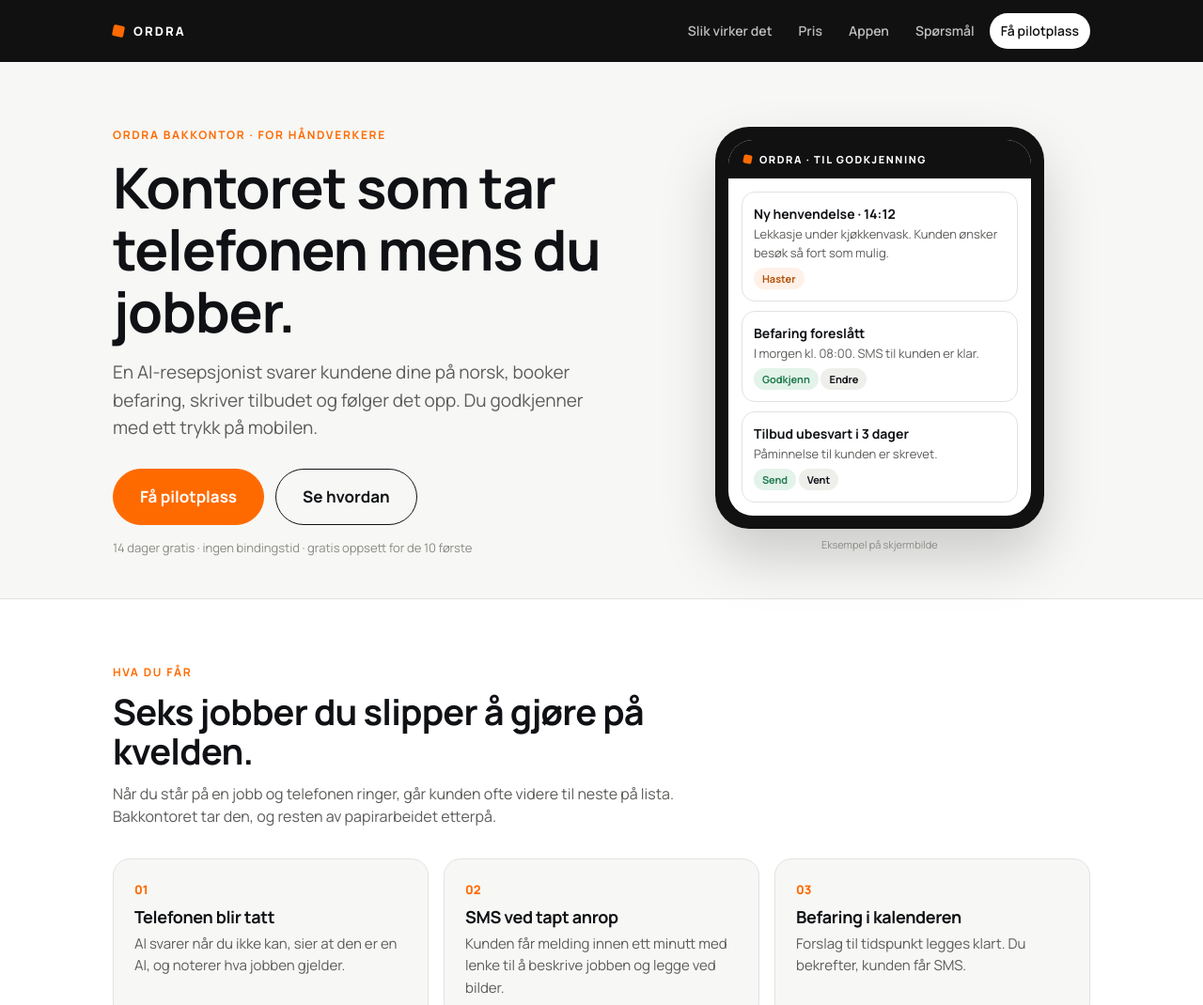
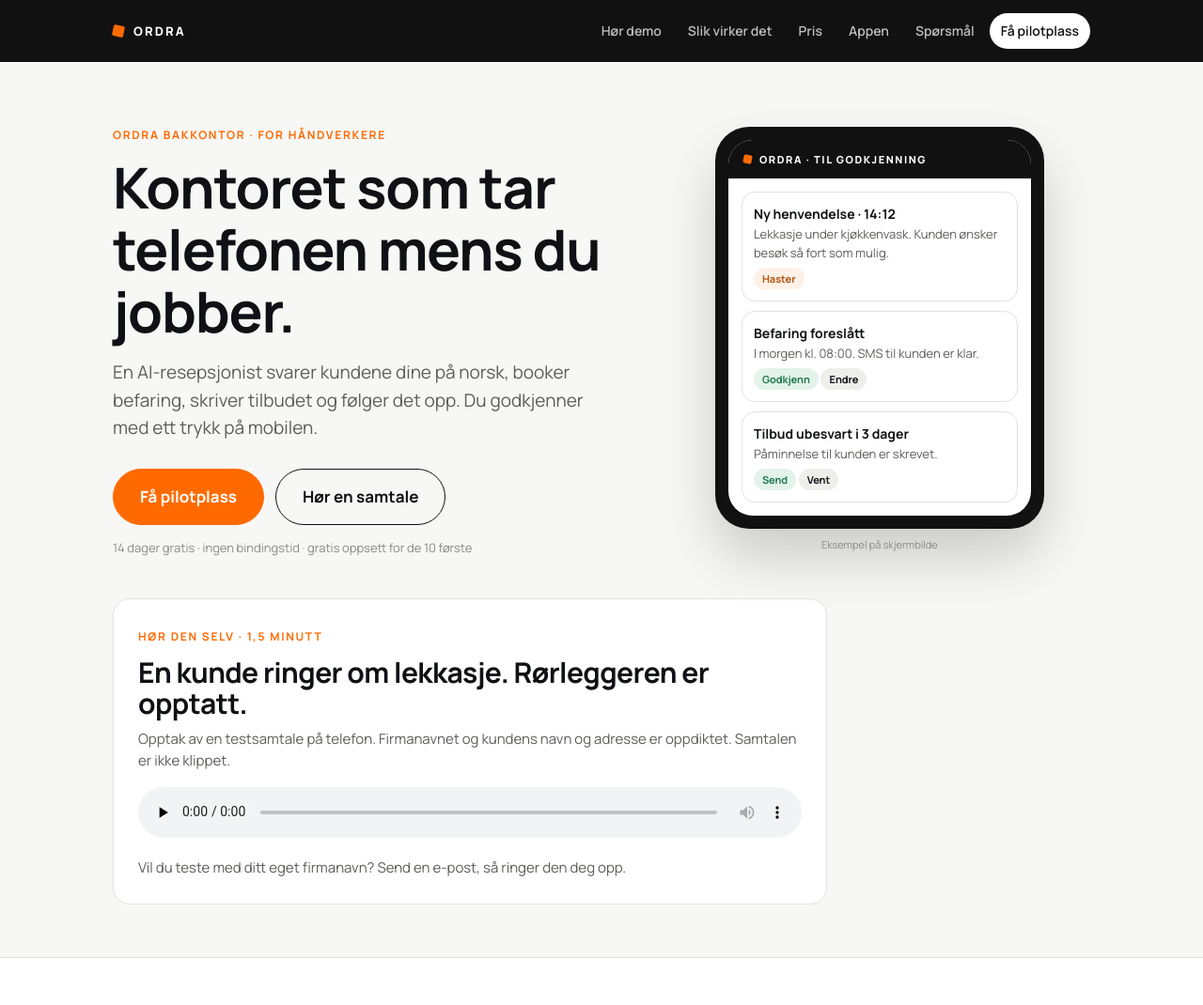
Before and after one commit to asstrata-art/ordra, a plain HTML site: page site/bakkontor/index.html in a window 1280 px wide. Shown: the top 1070 px of the page at 94% size. Drawn offline with Linux system fonts and the light colour scheme.

Commit message:
Bakkontor-siden: nytt demoopptak fra ekte telefonsamtale
Co-Authored-By: Claude Fable 5.2 <noreply@anthropic.com>
Claude-Session: https://claude.ai/code/session_014Qf8E8LfhVqKE5Nb2mzauP

```diff
--- a/site/bakkontor/index.html
+++ b/site/bakkontor/index.html
@@ -90,6 +90,7 @@ footer{padding:28px 0 40px;font-size:13px;color:var(--faint)}
 <header class="hdr"><div class="wrap">
   <a class="brand" href="../"><i></i>ORDRA</a>
   <nav class="nav">
+    <a href="#demo">Hør demo</a>
     <a href="#slik">Slik virker det</a>
     <a href="#pris">Pris</a>
     <a href="#app">Appen</a>
@@ -105,7 +106,7 @@ footer{padding:28px 0 40px;font-size:13px;color:var(--faint)}
     <p class="lead">En AI-resepsjonist svarer kundene dine på norsk, booker befaring, skriver tilbudet og følger det opp. Du godkjenner med ett trykk på mobilen.</p>
     <div class="actions">
       <a class="btn acc lg" href="#start">Få pilotplass</a>
-      <a class="btn ghost lg" href="#slik">Se hvordan</a>
+      <a class="btn ghost lg" href="#demo">Hør en samtale</a>
     </div>
     <p class="fine">14 dager gratis · ingen bindingstid · gratis oppsett for de 10 første</p>
   </div>
@@ -122,6 +123,15 @@ footer{padding:28px 0 40px;font-size:13px;color:var(--faint)}
   </div>
 </div></section>
 
+<section id="demo" style="padding:0 0 56px"><div class="wrap">
+  <div class="feat" style="max-width:760px;padding:26px">
+    <span class="eyebrow">Hør den selv · 1,5 minutt</span>
+    <h2 style="margin:10px 0 10px;font-size:clamp(22px,3.4vw,30px)">En kunde ringer om lekkasje. Rørleggeren er opptatt.</h2>
+    <p class="muted" style="margin-bottom:16px">Opptak av en testsamtale på telefon. Firmanavnet og kundens navn og adresse er oppdiktet. Samtalen er ikke klippet.</p>
+    <audio controls preload="none" style="width:100%" src="demo.mp3"></audio>
+    <p class="fine">Vil du teste med ditt eget firmanavn? Send en e-post, så ringer den deg opp.</p>
+  </div>
+</div></section>
 <section class="alt" id="hva"><div class="wrap">
   <div class="sec-head">
     <span class="eyebrow">Hva du får</span>
```
Also changed, not shown: 1 other file.
